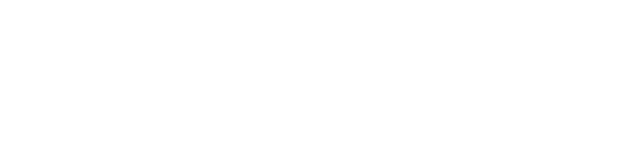
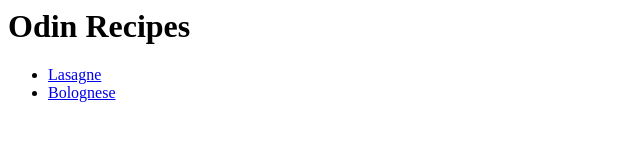
Before and after one commit to robdogg36/odin-recipes, a plain HTML site: page index.html in a window 1280 px wide. Shown: the whole page, without its empty margins (0-640 px from the left). Drawn offline with Linux system fonts and the light colour scheme.

Commit message:
Add index page boilerplate and add links to first two recipes

```diff
--- a/index.html
+++ b/index.html
@@ -5,6 +5,10 @@
         <title>Home Page</title>
     </head>
     <body>
-
+        <h1>Odin Recipes</h1>
+        <ul>
+        <li><a href="recipes/lasagne.html"> Lasagne </a></li>
+        <li><a href="recipes/bolognese.html"> Bolognese </a></li>
+        </ul>
     </body>
 </html>
```
